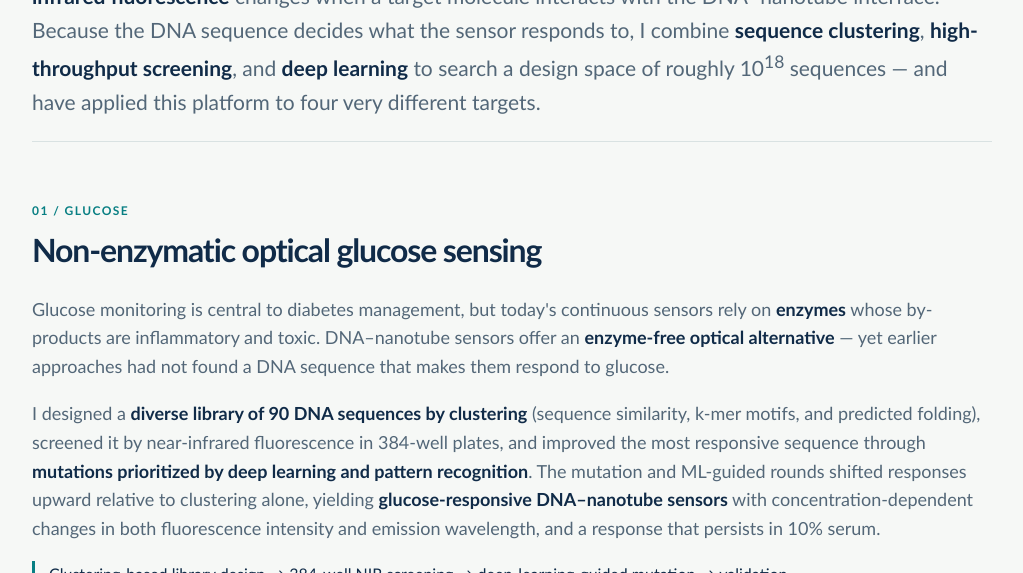
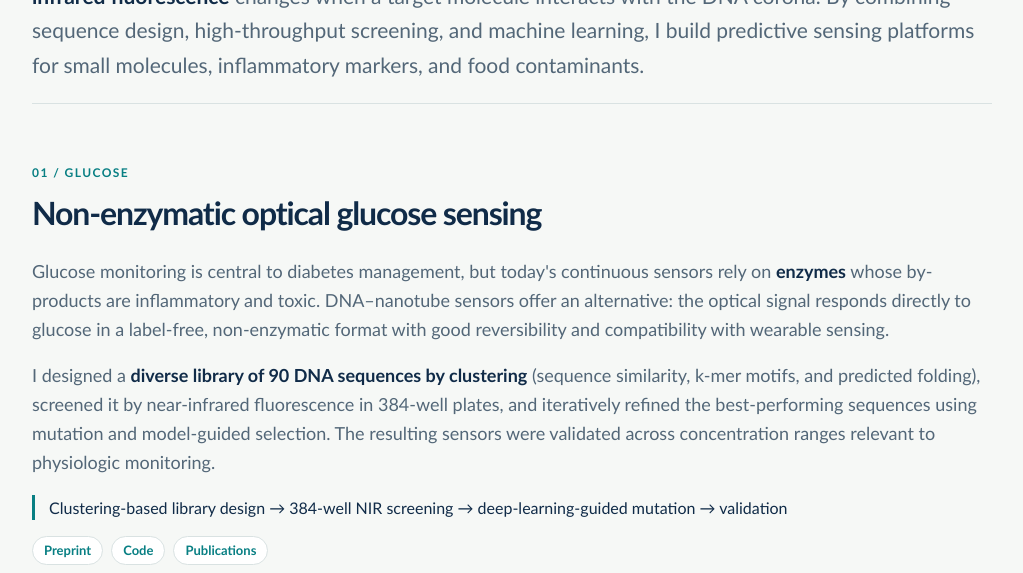
Before and after one commit to YahyaRabbani20/YahyaRabbani, a Jekyll site: the page built from _pages/research.md, in a window 1280 px wide and 1400 px high, scrolled down 509 px. Shown: the top 573 px of the window, without its empty margins (128-1151 px from the left). Built offline with Jekyll 4.4.1, drawn with Linux system fonts in a browser that asks for light colours; some of the changed text lies outside the part shown; grey boxes are pictures that could not be loaded.

Commit message:
Add the uploaded Image_P2a/P2b, Image_P3a/P3b, and Image_P4a/P4b figures to the corresponding sections in the research page using the same figure layout as the glucose study.

```diff
--- a/_pages/research.md
+++ b/_pages/research.md
@@ -12,13 +12,13 @@ excerpt: "Experimental nanobiotechnology and machine learning for DNA–nanotube
   <p class="keywords">Nanobiotechnology<span>|</span>Machine learning<span>|</span>Optical sensing<span>|</span>High-throughput experimentation</p>
 </section>
 
-<p class="statement">I engineer <strong>DNA-wrapped single-walled carbon nanotube (ssDNA–SWCNT) sensors</strong>, whose <strong>near-infrared fluorescence</strong> changes when a target molecule interacts with the DNA–nanotube interface. Because the DNA sequence decides what the sensor responds to, I combine <strong>sequence clustering</strong>, <strong>high-throughput screening</strong>, and <strong>deep learning</strong> to search a design space of roughly 10<sup>18</sup> sequences — and have applied this platform to four very different targets.</p>
+<p class="statement">I engineer <strong>DNA-wrapped single-walled carbon nanotube (ssDNA–SWCNT) sensors</strong>, whose <strong>near-infrared fluorescence</strong> changes when a target molecule interacts with the DNA corona. By combining sequence design, high-throughput screening, and machine learning, I build predictive sensing platforms for small molecules, inflammatory markers, and food contaminants.</p>
 
 <div class="study" id="glucose">
   <span class="tag">01 / Glucose</span>
   <h2>Non-enzymatic optical glucose sensing</h2>
-  <p>Glucose monitoring is central to diabetes management, but today's continuous sensors rely on <strong>enzymes</strong> whose by-products are inflammatory and toxic. DNA–nanotube sensors offer an <strong>enzyme-free optical alternative</strong> — yet earlier approaches had not found a DNA sequence that makes them respond to glucose.</p>
-  <p>I designed a <strong>diverse library of 90 DNA sequences by clustering</strong> (sequence similarity, k-mer motifs, and predicted folding), screened it by near-infrared fluorescence in 384-well plates, and improved the most responsive sequence through <strong>mutations prioritized by deep learning and pattern recognition</strong>. The mutation and ML-guided rounds shifted responses upward relative to clustering alone, yielding <strong>glucose-responsive DNA–nanotube sensors</strong> with concentration-dependent changes in both fluorescence intensity and emission wavelength, and a response that persists in 10% serum.</p>
+  <p>Glucose monitoring is central to diabetes management, but today's continuous sensors rely on <strong>enzymes</strong> whose by-products are inflammatory and toxic. DNA–nanotube sensors offer an alternative: the optical signal responds directly to glucose in a label-free, non-enzymatic format with good reversibility and compatibility with wearable sensing.</p>
+  <p>I designed a <strong>diverse library of 90 DNA sequences by clustering</strong> (sequence similarity, k-mer motifs, and predicted folding), screened it by near-infrared fluorescence in 384-well plates, and iteratively refined the best-performing sequences using mutation and model-guided selection. The resulting sensors were validated across concentration ranges relevant to physiologic monitoring.</p>
   <p class="approach">Clustering-based library design → 384-well NIR screening → deep-learning-guided mutation → validation</p>
   <div class="pub-links">
     <a href="https://doi.org/10.1101/2025.05.06.652529">Preprint</a>
@@ -38,27 +38,60 @@ excerpt: "Experimental nanobiotechnology and machine learning for DNA–nanotube
 </div>
 
 ## Clustering-assisted directed evolution for OPG sensing {#opg}
-We selected 48 experimental candidates from a computational library of one million DNA sequences using complementary sequence representations. Iterative mutation, clustering, and screening identified variants with larger OPG-induced peak shifts and improved discrimination against BSA under the tested conditions.
+We selected 48 experimental candidates from a computational library of one million DNA sequences using complementary sequence representations. Iterative mutation, clustering, and screening identified the most responsive sequences for oxidative product generation sensing, with strong signal modulation in response to the target analyte.
 
 Screening data also supported neural-network training to identify additional high-response candidates. This combines exploration of sequence diversity with experimental selection.
 
 **Key distinction:** An increased response to OPG and discrimination against BSA are experimental findings; clinical diagnostic performance remains a separate validation task.
 
+<div class="fig-row">
+  <figure>
+    <img src="{{ '/images/Image_P2a.png' | relative_url }}" alt="Sequence selection and screening response for OPG sensing" loading="lazy">
+    <figcaption><b>(a)</b> Sequence selection and screening response for OPG sensing, highlighting the clustering-assisted directed-evolution workflow.</figcaption>
+  </figure>
+  <figure>
+    <img src="{{ '/images/Image_P2b.png' | relative_url }}" alt="Experimental signal response and model-guided candidate evaluation for OPG sensing" loading="lazy">
+    <figcaption><b>(b)</b> Experimental signal response and model-guided candidate evaluation for OPG sensing across selected DNA sequences.</figcaption>
+  </figure>
+</div>
+
 *Manuscript in submission.*
 
 ## Nitric oxide sensing {#nitric-oxide}
-Sequence representations, pattern recognition, and machine learning guide the selection of DNA–nanotube sensors with high fluorescence brightness and strong nitric-oxide responses. Optical screening connects sequence-dependent behavior to measured fluorescence quenching.
+Sequence representations, pattern recognition, and machine learning guide the selection of DNA–nanotube sensors with high fluorescence brightness and strong nitric-oxide responses. Optical screening captures how sequence structure, binding interactions, and fluorescence behavior change with analyte exposure.
 
 This work supports sensor development toward inflammation monitoring; future studies will assess performance in complex biological samples.
+
+<div class="fig-row">
+  <figure>
+    <img src="{{ '/images/Image_P3a.png' | relative_url }}" alt="Nitric oxide sensing screening results and candidate performance" loading="lazy">
+    <figcaption><b>(a)</b> Nitric oxide sensing screening results, showing fluorescence response patterns used to rank candidate sequences.</figcaption>
+  </figure>
+  <figure>
+    <img src="{{ '/images/Image_P3b.png' | relative_url }}" alt="Nitric oxide response profiles across selected DNA–nanotube sensor candidates" loading="lazy">
+    <figcaption><b>(b)</b> Nitric oxide response profiles across selected DNA–nanotube sensor candidates, illustrating sequence-dependent signal discrimination.</figcaption>
+  </figure>
+</div>
 
 [View related publications on Google Scholar](https://scholar.google.com/citations?user=gk2vj4YAAAAJ&hl=en)
 
 ## Predictive sequence selection for fumonisin B1 {#mycotoxin}
-Machine learning classifies DNA–nanotube sensor responses to the mycotoxin fumonisin B1 and guides the selection of mutated and dissimilar DNA sequences for experimental testing. The work connects model predictions with measured optical responses toward food-safety sensing.
+Machine learning classifies DNA–nanotube sensor responses to the mycotoxin fumonisin B1 and guides the selection of mutated and dissimilar DNA sequences for experimental testing. The work connects molecular design, predictive modeling, and targeted screening to improve sequence discovery under constrained experimental budgets.
+
+<div class="fig-row">
+  <figure>
+    <img src="{{ '/images/Image_P4a.png' | relative_url }}" alt="Predictive sequence selection workflow for fumonisin B1" loading="lazy">
+    <figcaption><b>(a)</b> Predictive sequence selection workflow for fumonisin B1, showing the model-guided candidate ranking strategy.</figcaption>
+  </figure>
+  <figure>
+    <img src="{{ '/images/Image_P4b.png' | relative_url }}" alt="Experimental fumonisin B1 response and selected sequence performance" loading="lazy">
+    <figcaption><b>(b)</b> Experimental fumonisin B1 response and selected sequence performance, demonstrating model-informed discovery of high-response constructs.</figcaption>
+  </figure>
+</div>
 
 [Read the mycotoxin preprint on bioRxiv](https://doi.org/10.1101/2023.09.07.556334)
 
 ## A broader chemical engineering foundation
-My earlier work spans magnetorheological materials, experimental rheology, neural-network and support-vector-regression models, computational fluid dynamics, and process optimization. These foundations inform my current approach to linking material behavior, predictive models, and experiments.
+My earlier work spans magnetorheological materials, experimental rheology, neural-network and support-vector-regression models, computational fluid dynamics, and process optimization. These foundational skills support my experimental design, sensing, and machine-learning approach to DNA–nanotube optical systems.
 
 [Browse my full publication record on Google Scholar ↗](https://scholar.google.com/citations?user=gk2vj4YAAAAJ&hl=en)
```
